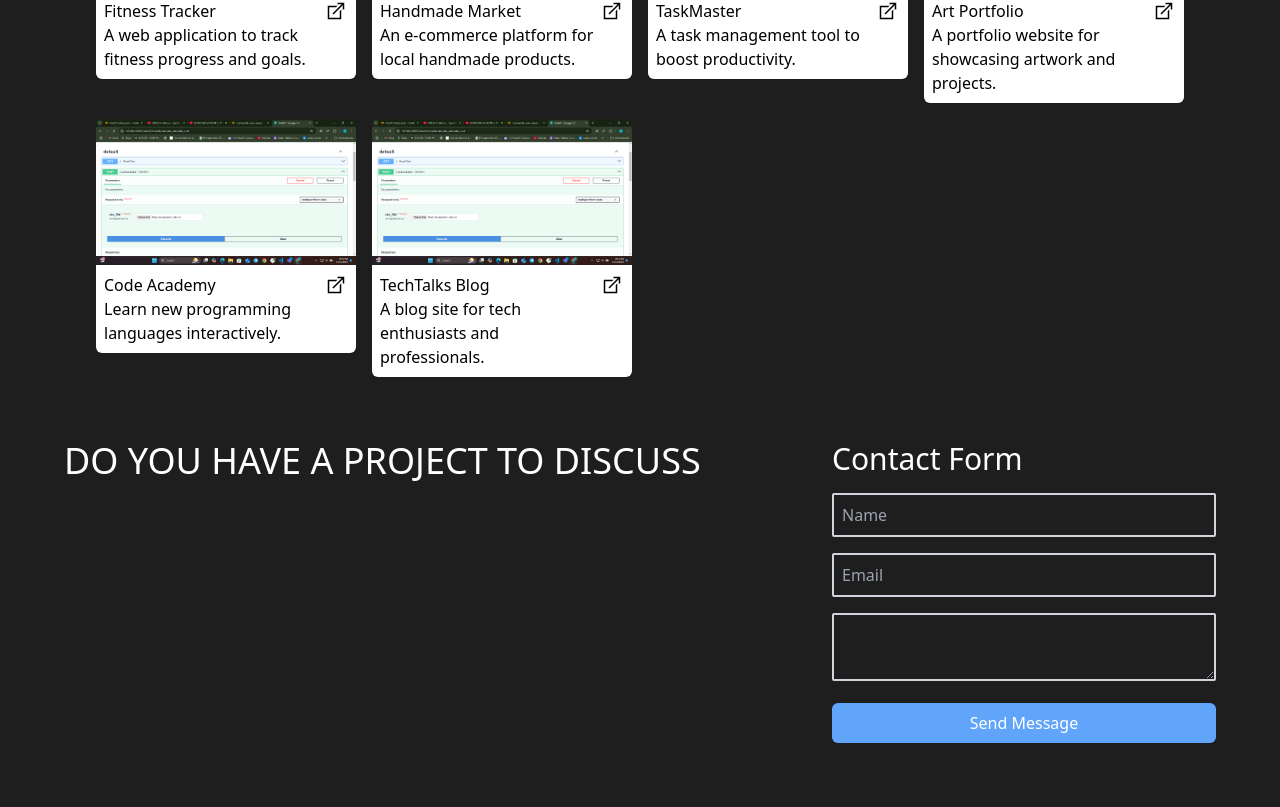
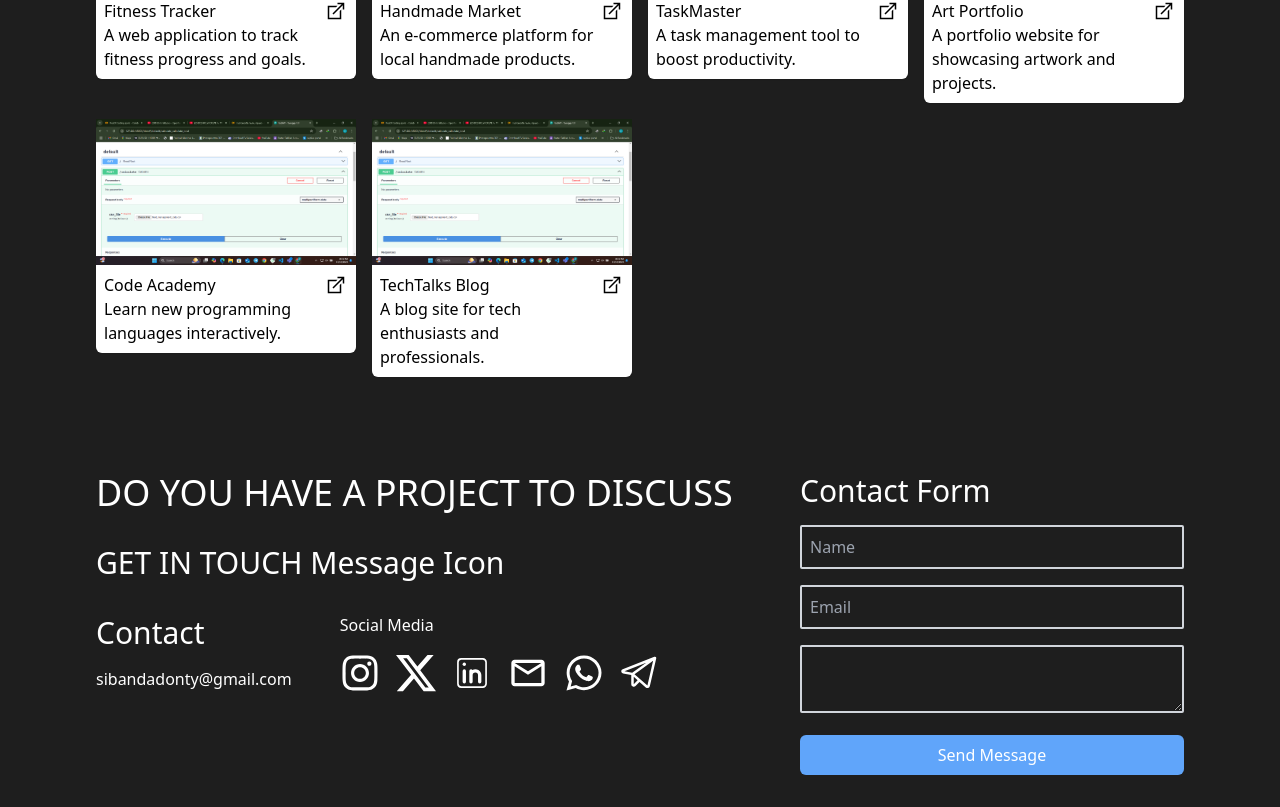
Before and after one commit to sibandadonty/web-portfolio, a React (Vite) app: page / in a window 1280 px wide. Shown: the part 1189-1996 px from the top of the page. Before the commit the page ends 1932 px from the top, so only its background shows below. Built offline with nearby package versions, Linux system fonts and the light colour scheme.

Commit message:
contact me basic structure and styling added

```diff
--- a/src/components/ContactMeSection.jsx
+++ b/src/components/ContactMeSection.jsx
@@ -1,13 +1,27 @@
 import React from "react";
 import ContactMeForm from "./ContactMeForm";
+import SocialMediaIcons from './SocialMediaIcons';
 
 function ContactMeSection() {
   return (
-    <div className="flex P-8">
-      <div className="flex-1">
-      <h1 className="text-1xl md:text-2xl lg:text-3xl xl:text-4xl">
+    <div className="flex p-8">
+      <div className="flex-1 flex flex-col gap-8">
+        <h1 className="text-1xl md:text-2xl lg:text-3xl xl:text-4xl">
           DO YOU HAVE A PROJECT TO DISCUSS
         </h1>
+        <h2 className="text-1xl lg:text-2xl xl:text-3xl">
+          GET IN TOUCH <span>Message Icon</span>
+        </h2>
+        <div className="flex gap-12 items-center">
+          <div className="flex flex-col gap-4">
+            <h1 className="text-1xl lg:text-2xl xl:text-3xl">Contact</h1>
+            <p>sibandadonty@gmail.com</p>
+          </div>
+          <div className="flex flex-col gap-4">
+            <p>Social Media</p>
+            <SocialMediaIcons />
+          </div>
+        </div>
       </div>
       <ContactMeForm />
     </div>
--- a/src/components/SocialMediaIcons.jsx
+++ b/src/components/SocialMediaIcons.jsx
@@ -11,27 +11,27 @@ function SocialMediaIcons() {
     <div className="flex gap-4 flex-wrap justify-center justify-items-center">
       <FaInstagram
         color="white"
-        className="w-10 h-10 sm:w-12 sm:h-12 md:w-14 md:h-14"
+        className="w-6 h-6 sm:w-8 sm:h-8 md:w-10 md:h-10"
       />
       <BsTwitterX
         color="white"
-        className="w-10 h-10 sm:w-12 sm:h-12 md:w-14 md:h-14"
+        className="w-6 h-6 sm:w-8 sm:h-8 md:w-10 md:h-10"
       />
       <CiLinkedin
         color="white"
-        className="w-10 h-10 sm:w-12 sm:h-12 md:w-14 md:h-14"
+        className="w-6 h-6 sm:w-8 sm:h-8 md:w-10 md:h-10"
       />
       <MdOutlineEmail
         color="white"
-        className="w-10 h-10 sm:w-12 sm:h-12 md:w-14 md:h-14"
+        className="w-6 h-6 sm:w-8 sm:h-8 md:w-10 md:h-10"
       />
       <FaWhatsapp
         color="white"
-        className="w-10 h-10 sm:w-12 sm:h-12 md:w-14 md:h-14"
+        className="w-6 h-6 sm:w-8 sm:h-8 md:w-10 md:h-10"
       />
       <PiTelegramLogo
         color="white"
-        className="w-10 h-10 sm:w-12 sm:h-12 md:w-14 md:h-14"
+        className="w-6 h-6 sm:w-8 sm:h-8 md:w-10 md:h-10"
       />
     </div>
   );
```
